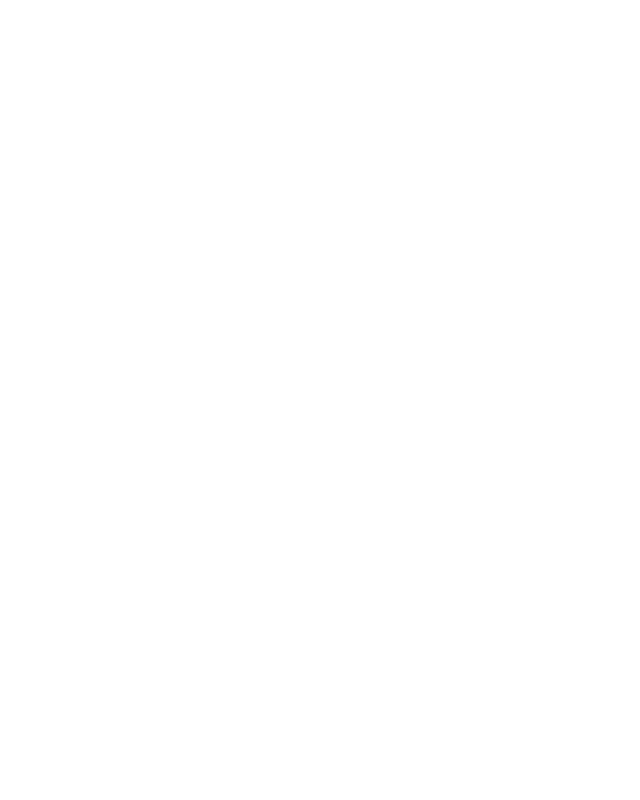
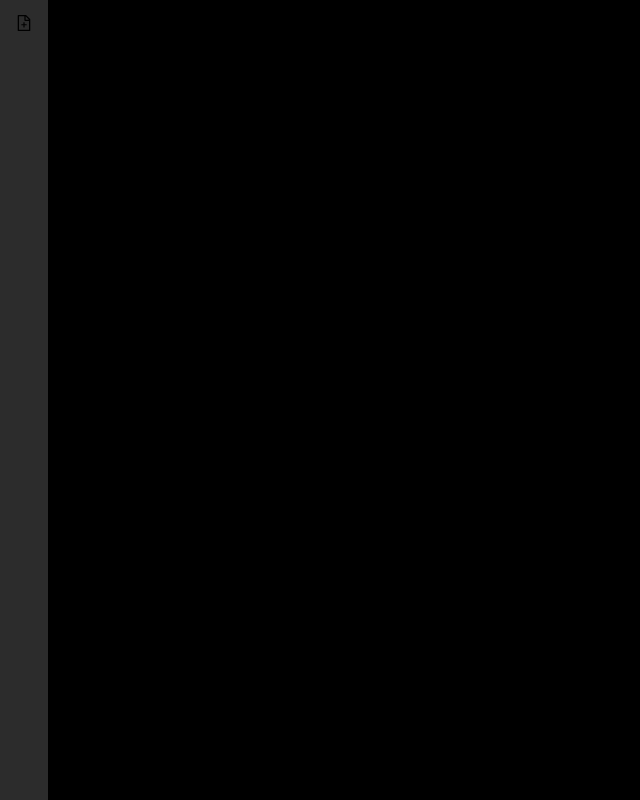
Before and after one commit to ErnestThePoet/ir-virtual-machine, a React (Vite) app: page / in a window 1280 px wide. Shown: the whole page, without its empty margins (0-640 px from the left). Built offline with nearby package versions, Linux system fonts and the light colour scheme.

Commit message:
refactor: use css variable theme solution

```diff
--- a/src/App.tsx
+++ b/src/App.tsx
@@ -5,12 +5,22 @@ import { RouterProvider } from "react-router-dom";
 import { IntlProvider } from "react-intl";
 import router from "./router";
 
+import "@/themes/light.scss";
+// Add new theme entry here //
+
+/////////////////////////////////
+
 const App: React.FC = () => {
     const currentLocale = useAppSelector(state => state.locale.currentLocale);
+    const currentThemeClassName = useAppSelector(
+        state => state.theme.currentClassName
+    );
 
     return (
         <IntlProvider messages={currentLocale} locale="en">
-            <RouterProvider router={router} />
+            <div className={currentThemeClassName}>
+                <RouterProvider router={router} />
+            </div>
         </IntlProvider>
     );
 };
--- /dev/null
+++ b/src/pages/Home/Home.module.scss
@@ -0,0 +1,7 @@
+.mainPc{
+    background-color: black;
+    width: 100vw;
+    height: 100vh;
+
+    transition-duration: 200ms;
+}
--- a/src/pages/Home/Home.tsx
+++ b/src/pages/Home/Home.tsx
@@ -1,7 +1,14 @@
 import React, { useState } from "react";
+import { useAppDispatch, useAppSelector } from "@/store/hooks";
+import styles from "./Home.module.scss";
+import SideBar from "./components/SideBar";
 
-const Home:React.FC = () => {
-
+const Home: React.FC = () => {
+    return (
+        <main className={styles.mainPc}>
+            <SideBar />
+        </main>
+    );
 };
 
 export default Home;
--- /dev/null
+++ b/src/pages/Home/components/SideBar/SideBar.module.scss
@@ -0,0 +1,18 @@
+$sidebar-width: 48px;
+
+.divSideBarWrapper {
+    width: 48px;
+    height: 100vh;
+
+    background-color: var(--sidebar-bkg-color);
+
+    display: flex;
+    flex-direction: column;
+    align-items: center;
+    padding-top: 15px;
+
+    svg {
+        cursor: pointer;
+        width: 30px;
+    }
+}
--- /dev/null
+++ b/src/pages/Home/components/SideBar/SideBar.tsx
@@ -0,0 +1,16 @@
+import React, { useState } from "react";
+import { useAppDispatch, useAppSelector } from "@/store/hooks";
+import styles from "./SideBar.module.scss";
+import { FileAddOutlined } from "@ant-design/icons";
+
+const SideBar: React.FC = () => {
+    const theme = useAppSelector(state => state.theme.currentTheme);
+
+    return (
+        <div className={styles.divSideBarWrapper}>
+            <FileAddOutlined />
+        </div>
+    );
+};
+
+export default SideBar;
--- /dev/null
+++ b/src/pages/Home/components/SideBar/index.ts
@@ -0,0 +1 @@
+export { default } from "./SideBar";
--- a/src/store/reducers/theme/theme.ts
+++ b/src/store/reducers/theme/theme.ts
@@ -1,13 +1,12 @@
 import { createSlice } from "@reduxjs/toolkit";
-import type { AppTheme } from "@/themes";
 import themes from "@/themes";
 
 interface ThemeState {
-    currentTheme: AppTheme;
+    currentClassName: string;
 }
 
 const initialState: ThemeState = {
-    currentTheme: themes[0].theme
+    currentClassName: themes[0].className
 };
 
 export const themeSlice = createSlice({
@@ -15,7 +14,7 @@ export const themeSlice = createSlice({
     initialState,
     reducers: {
         switchTheme: (state, action) => {
-            state.currentTheme = action.payload;
+            state.currentClassName = action.payload;
         }
     }
 });
--- a/src/themes/index.ts
+++ b/src/themes/index.ts
@@ -1,15 +1,7 @@
-import light from "./light";
-// Add new theme import here //
-
-//////////////////////////////////
-
-export type AppTheme = typeof light;
-export type AppThemeKey = keyof typeof light;
-
-const themes: { name: string; theme: AppTheme }[] = [
+const themes: { name: string; className: string }[] = [
     {
-        name: "Light",
-        theme: light
+        name: "Light", // Theme name displayed in UI
+        className: "themeLight" // Match your class name in scss
     }
     // Add new theme entry here //
 
--- /dev/null
+++ b/src/themes/light.scss
@@ -0,0 +1,5 @@
+.themeLight {
+    --sidebar-bkg-color: rgb(44, 44, 44);
+    --sidebar-icon-color: rgba(255, 255, 255, 0.4);
+    --sidebar-icon-hover-color: rgba(255, 255, 255, 0.9);
+}
--- a/src/themes/light.ts
+++ /dev/null
@@ -1,6 +0,0 @@
-/* Do never modify this locale. */
-const light = {
-    TOOLBAR_COLOR: "",
-};
-
-export default light;
```
